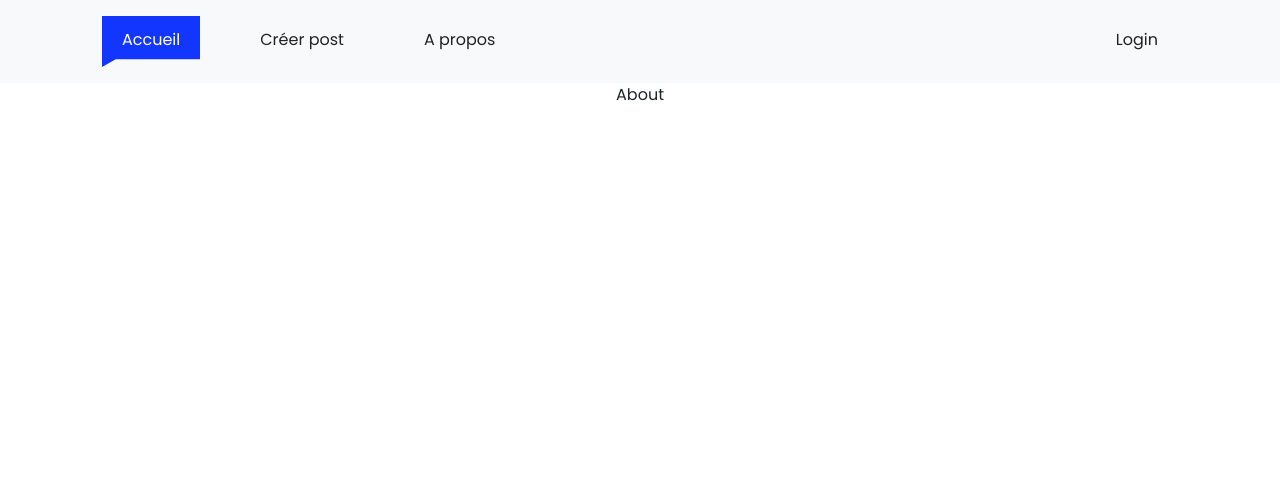
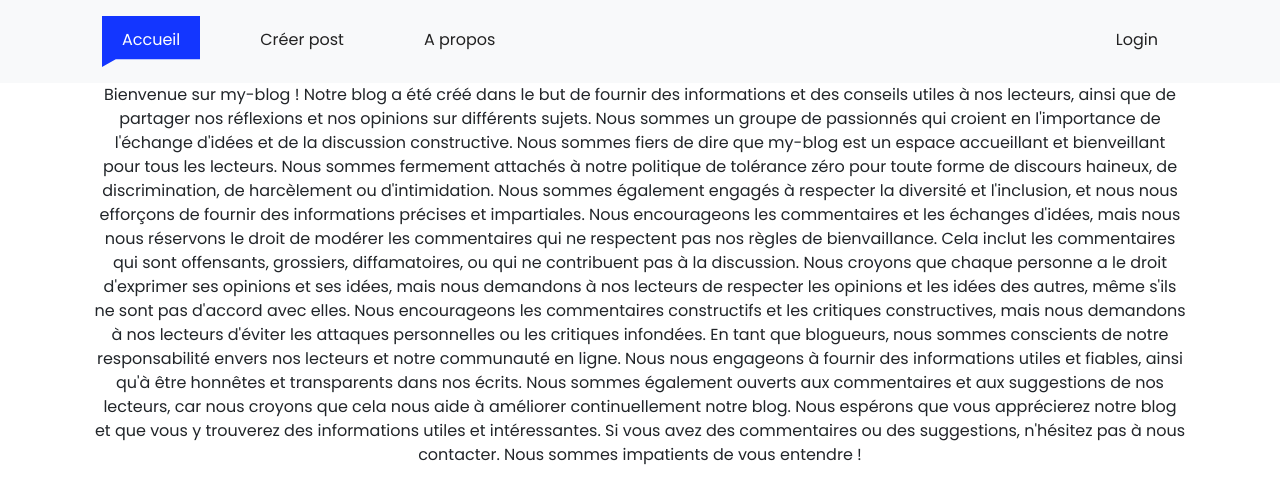
Before and after one commit to Sladriix-dev/my-blog, a React (Create React App) app: page /about in a window 1280 px wide. Shown: the top 504 px of the page. Built offline with nearby package versions, Linux system fonts and the light colour scheme; no server answers.

Commit message:
ADD about section + all media querys

```diff
--- a/src/App.js
+++ b/src/App.js
@@ -63,7 +63,7 @@ function App() {
           }
         />
         <Route path="/about" element={<About />} />
-        <Route path="/auth" element={<Auth setActive={setActive} />} />
+        <Route path="/auth" element={<Auth setActive={setActive} setUser={setUser} />} />
         <Route path="*" element={<NotFound />} />
       </Routes>
     </div>
--- a/src/components/BlogSection.jsx
+++ b/src/components/BlogSection.jsx
@@ -32,7 +32,7 @@ export default function BlogSection({ blogs, user, handleDelete }) {
             <Link to={`/detail/${item.id}`}>
               <button className="btn btn-read">Lire la suite</button>
             </Link>
-            {user?.uid && item.userId === user.uid && (
+            {userId && item.userId === userId && (
               <div style={{ float: "right" }}>
                 <FontAwesome
                   name="trash"
--- a/src/components/Header.jsx
+++ b/src/components/Header.jsx
@@ -21,11 +21,11 @@ export default function Header({ active, setActive, user, handleLogout }) {
             >
               <span className="fa fa-bars"></span>
             </button>
-            <div className="collapse navbar-collapse">
-              <ul
-                className="navbar-nav me-auto mb-2 mb-lg-0"
-                id="navbarSupportedContent"
-              >
+            <div
+              className="collapse navbar-collapse"
+              id="navbarSupportedContent"
+            >
+              <ul className="navbar-nav me-auto mb-2 mb-lg-0">
                 <Link to="/" style={{ textDecoration: "none" }}>
                   <li
                     className={`nav-item nav-link ${
--- a/src/pages/About.jsx
+++ b/src/pages/About.jsx
@@ -1,7 +1,44 @@
 export default function About() {
-    return(
-        <div>
-            About
+  return (
+    <div className="container padding">
+      <div className="col-md-12">
+        <div className="row mx-0">
+          <p>
+            Bienvenue sur my-blog ! Notre blog a été créé dans le but de fournir
+            des informations et des conseils utiles à nos lecteurs, ainsi que de
+            partager nos réflexions et nos opinions sur différents sujets. Nous
+            sommes un groupe de passionnés qui croient en l'importance de
+            l'échange d'idées et de la discussion constructive. Nous sommes
+            fiers de dire que my-blog est un espace accueillant et bienveillant
+            pour tous les lecteurs. Nous sommes fermement attachés à notre
+            politique de tolérance zéro pour toute forme de discours haineux, de
+            discrimination, de harcèlement ou d'intimidation. Nous sommes
+            également engagés à respecter la diversité et l'inclusion, et nous
+            nous efforçons de fournir des informations précises et impartiales.
+            Nous encourageons les commentaires et les échanges d'idées, mais
+            nous nous réservons le droit de modérer les commentaires qui ne
+            respectent pas nos règles de bienvaillance. Cela inclut les
+            commentaires qui sont offensants, grossiers, diffamatoires, ou qui
+            ne contribuent pas à la discussion. Nous croyons que chaque personne
+            a le droit d'exprimer ses opinions et ses idées, mais nous demandons
+            à nos lecteurs de respecter les opinions et les idées des autres,
+            même s'ils ne sont pas d'accord avec elles. Nous encourageons les
+            commentaires constructifs et les critiques constructives, mais nous
+            demandons à nos lecteurs d'éviter les attaques personnelles ou les
+            critiques infondées. En tant que blogueurs, nous sommes conscients
+            de notre responsabilité envers nos lecteurs et notre communauté en
+            ligne. Nous nous engageons à fournir des informations utiles et
+            fiables, ainsi qu'à être honnêtes et transparents dans nos écrits.
+            Nous sommes également ouverts aux commentaires et aux suggestions de
+            nos lecteurs, car nous croyons que cela nous aide à améliorer
+            continuellement notre blog. Nous espérons que vous apprécierez notre
+            blog et que vous y trouverez des informations utiles et
+            intéressantes. Si vous avez des commentaires ou des suggestions,
+            n'hésitez pas à nous contacter. Nous sommes impatients de vous
+            entendre !
+          </p>
         </div>
-    )
+      </div>
+    </div>
+  );
 }
--- a/src/pages/Auth.jsx
+++ b/src/pages/Auth.jsx
@@ -16,7 +16,7 @@ const initialState = {
   confirmPassword: "",
 };
 
-export default function Auth({ setActive }) {
+export default function Auth({ setActive, setUser }) {
   const [state, setState] = useState(initialState);
   const [signUp, setSignUp] = useState(false);
 
@@ -37,6 +37,7 @@ export default function Auth({ setActive }) {
           email,
           password
         );
+        setUser(user);
         setActive("home");
       } else {
         if (password !== confirmPassword) {
--- a/src/styles/media-query.css
+++ b/src/styles/media-query.css
@@ -0,0 +1,73 @@
+@media(min-width:320px) and (max-width:480px) {
+
+    .navbar-light .navbar-nav .open>.nav-link,
+    .navbar-light .navbar-nav .active>.nav-link,
+    .navbar-light .navbar-nav .nav-link.open,
+    .navbar-light .navbar-nav .nav-link.active {
+        -webkit-clip-path: polygon(0 0, 100% 0%, 100% 100%, 0% 100%) !important;
+        clip-path: polygon(0 0, 100% 0%, 100% 100%, 0% 100%) !important;
+    }
+
+    .navbar-light .navbar-nav .nav-link {
+        -webkit-clip-path: polygon(0 0, 100% 0%, 100% 100%, 0% 100%) !important;
+        clip-path: polygon(0 0, 100% 0%, 100% 100%, 0% 100%) !important;
+    }
+
+    .navbar-nav {
+        flex-direction: column !important;
+    }
+}
+
+@media(min-width:480px) and (max-width:767px) {
+    .trending-img-size {
+        height: 226px;
+    }
+
+    .trending-img-size>img {
+        height: 240px;
+    }
+
+    .trending-img-relative {
+        right: 0;
+    }
+
+    .navbar-light .navbar-nav .open>.nav-link,
+    .navbar-light .navbar-nav .active>.nav-link,
+    .navbar-light .navbar-nav .nav-link.open,
+    .navbar-light .navbar-nav .nav-link.active {
+        -webkit-clip-path: polygon(0 0, 100% 0%, 100% 100%, 0% 100%) !important;
+        clip-path: polygon(0 0, 100% 0%, 100% 100%, 0% 100%) !important;
+    }
+
+    .navbar-light .navbar-nav .nav-link {
+        -webkit-clip-path: polygon(0 0, 100% 0%, 100% 100%, 0% 100%) !important;
+        clip-path: polygon(0 0, 100% 0%, 100% 100%, 0% 100%) !important;
+    }
+
+    .navbar-nav {
+        flex-direction: column !important;
+        margin-top: 15px;
+    }
+
+}
+
+@media(min-width:768px) and (max-width:1024px) {
+
+    .navbar-light .navbar-nav .open>.nav-link,
+    .navbar-light .navbar-nav .active>.nav-link,
+    .navbar-light .navbar-nav .nav-link.open,
+    .navbar-light .navbar-nav .nav-link.active {
+        -webkit-clip-path: polygon(0 0, 100% 0%, 100% 100%, 0% 100%) !important;
+        clip-path: polygon(0 0, 100% 0%, 100% 100%, 0% 100%) !important;
+    }
+
+    .navbar-light .navbar-nav .nav-link {
+        -webkit-clip-path: polygon(0 0, 100% 0%, 100% 100%, 0% 100%) !important;
+        clip-path: polygon(0 0, 100% 0%, 100% 100%, 0% 100%) !important;
+    }
+
+    .navbar-nav {
+        flex-direction: column !important;
+        margin-top: 15px;
+    }
+}
```
